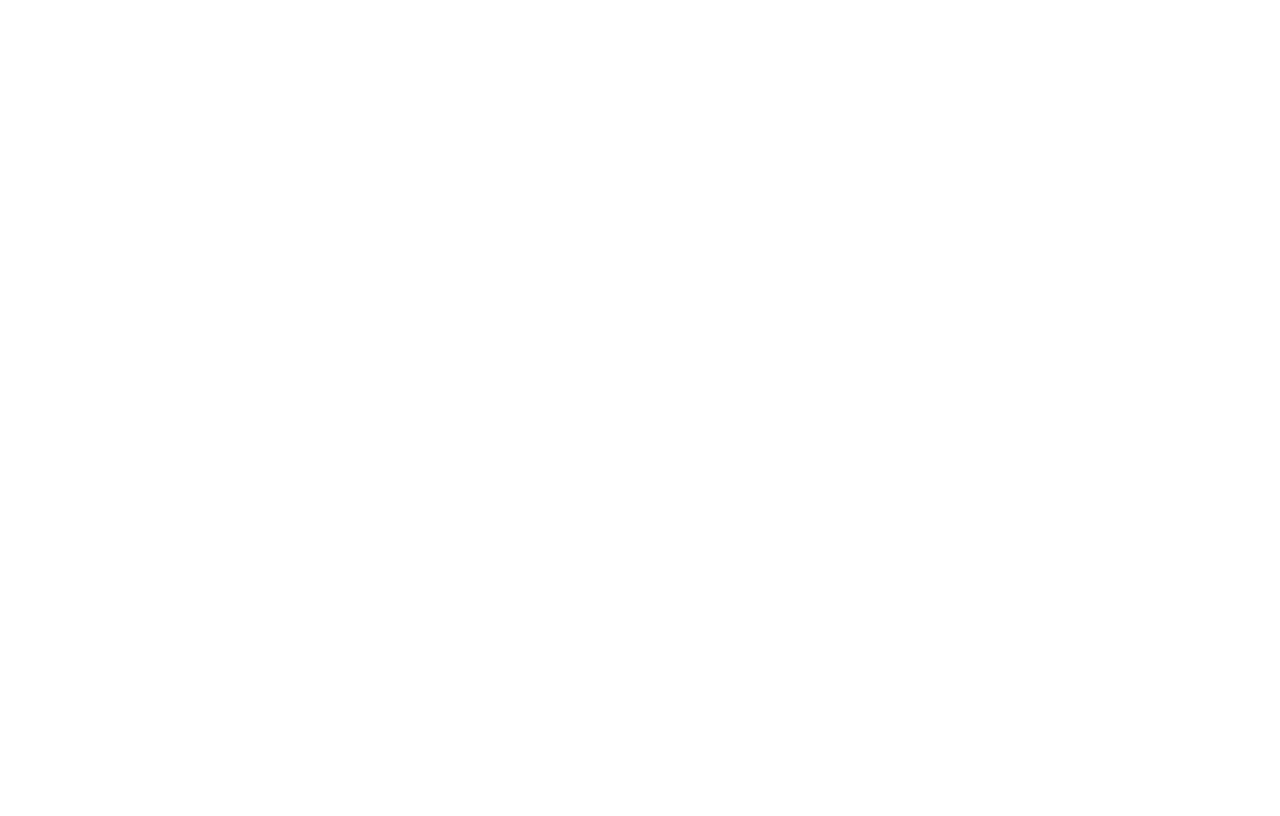
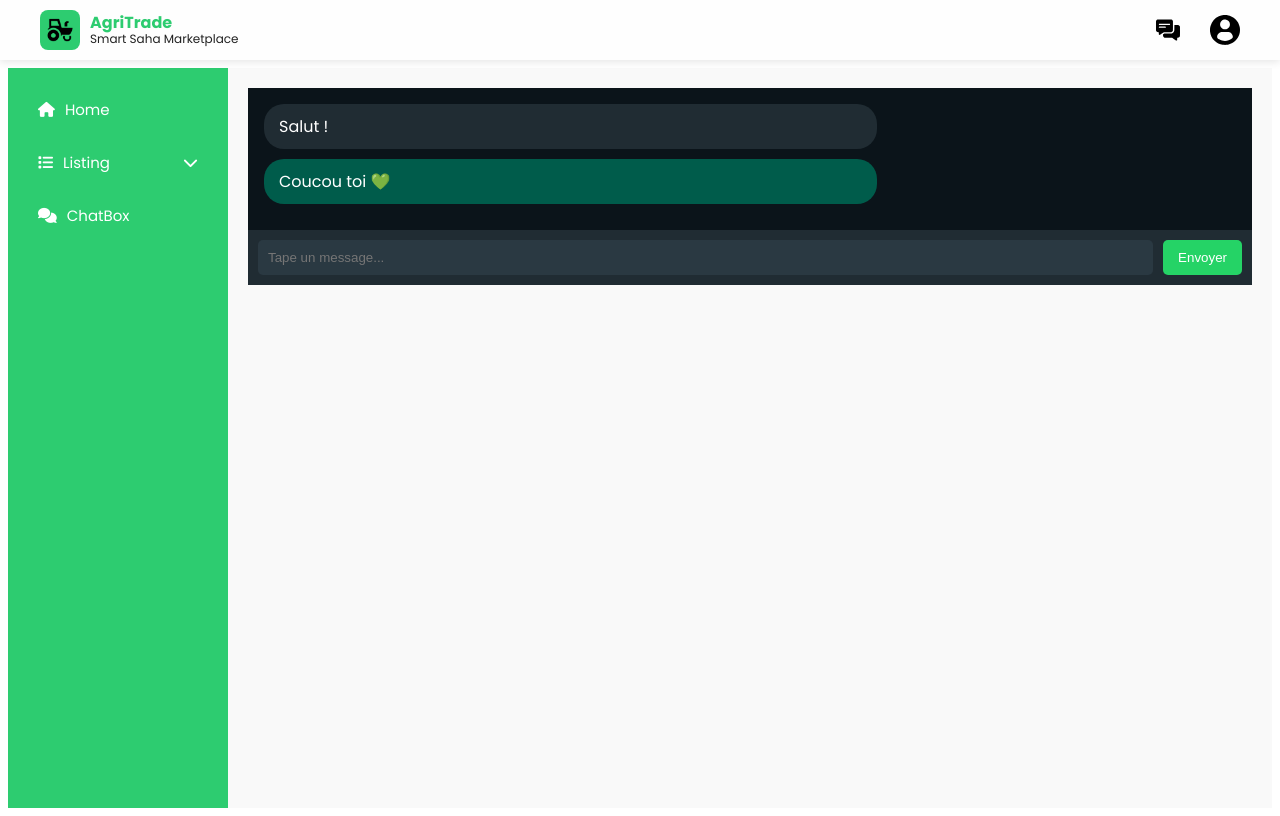
Before and after one commit to Ivontsoa-Gracia/marketplace-frontend, a Vue app: page /profil/enchere/chat in a window 1280 px wide. Before the commit this address had no page. Built offline with nearby package versions, Linux system fonts and the light colour scheme.

Commit message:
add interface chatbox

```diff
--- /dev/null
+++ b/src/components/molecules/marketplace/enchere/MSidebar.vue
@@ -0,0 +1,49 @@
+<template>
+    <div class="sidebar">
+      <h2>Discussions</h2>
+      <ul>
+        <li v-for="(contact, index) in contacts" :key="index" @click="selectContact(contact)">
+          {{ contact.name }}
+        </li>
+      </ul>
+    </div>
+  </template>
+
+  <script setup>
+  import { ref } from 'vue'
+
+  const contacts = ref([
+    { name: 'Alice' },
+    { name: 'Bob' },
+    { name: 'Gracia 💌' },
+  ])
+
+  const selectContact = (contact) => {
+    console.log('Contact sélectionné :', contact.name)
+  }
+  </script>
+
+  <style scoped>
+  .sidebar {
+    width: 300px;
+    background-color: #202c33;
+    padding: 1rem;
+    overflow-y: auto;
+  }
+  .sidebar h2 {
+    margin-top: 0;
+    color: #25d366;
+  }
+  .sidebar ul {
+    list-style: none;
+    padding: 0;
+  }
+  .sidebar li {
+    padding: 10px;
+    cursor: pointer;
+    border-bottom: 1px solid #2a3942;
+  }
+  .sidebar li:hover {
+    background-color: #2a3942;
+  }
+  </style>
--- a/src/components/molecules/marketplace/profil/MSidebar.vue
+++ b/src/components/molecules/marketplace/profil/MSidebar.vue
@@ -55,7 +55,7 @@
               </li>
 
               <li>
-                <router-link to="/chat" class="nav-link">
+                <router-link to="/profil/enchere/chat" class="nav-link">
                   <i class="fas fa-comments"></i> <span>ChatBox</span>
                 </router-link>
               </li>
--- /dev/null
+++ b/src/components/organics/marketplace/enchere/MessageBubble.vue
@@ -0,0 +1,32 @@
+<template>
+    <div :class="['bubble', sent ? 'sent' : 'received']">
+      {{ message }}
+    </div>
+  </template>
+
+  <script setup>
+  defineProps({
+    message: String,
+    sent: Boolean,
+  })
+  </script>
+
+  <style scoped>
+  .bubble {
+    max-width: 60%;
+    padding: 10px 15px;
+    border-radius: 20px;
+    margin-bottom: 10px;
+    word-break: break-word;
+  }
+  .sent {
+    background-color: #005c4b;
+    align-self: flex-end;
+    color: white;
+  }
+  .received {
+    background-color: #202c33;
+    align-self: flex-start;
+    color: white;
+  }
+  </style>
--- /dev/null
+++ b/src/components/pages/marketplace/enchere/PChat.vue
@@ -0,0 +1,72 @@
+<template>
+    <div class="chat">
+      <div class="messages">
+        <MessageBubble
+          v-for="(msg, i) in messages"
+          :key="i"
+          :message="msg.text"
+          :sent="msg.sent"
+        />
+      </div>
+
+      <div class="input-bar">
+        <input v-model="input" placeholder="Tape un message..." @keyup.enter="sendMessage" />
+        <button @click="sendMessage">Envoyer</button>
+      </div>
+    </div>
+  </template>
+
+  <script setup>
+  import { ref } from 'vue'
+  import MessageBubble from '../../../organics/marketplace/enchere/MessageBubble.vue';
+
+  const input = ref('')
+  const messages = ref([
+    { text: 'Salut !', sent: false },
+    { text: 'Coucou toi 💚', sent: true },
+  ])
+
+  const sendMessage = () => {
+    if (input.value.trim()) {
+      messages.value.push({ text: input.value, sent: true })
+      input.value = ''
+    }
+  }
+  </script>
+
+  <style scoped>
+  .chat {
+    flex: 1;
+    background-color: #0b141a;
+    display: flex;
+    flex-direction: column;
+    justify-content: space-between;
+  }
+  .messages {
+    flex: 1;
+    padding: 1rem;
+    overflow-y: auto;
+  }
+  .input-bar {
+    display: flex;
+    background-color: #202c33;
+    padding: 10px;
+  }
+  .input-bar input {
+    flex: 1;
+    padding: 10px;
+    border: none;
+    background-color: #2a3942;
+    color: white;
+    border-radius: 5px;
+  }
+  .input-bar button {
+    margin-left: 10px;
+    background-color: #25d366;
+    border: none;
+    padding: 10px 15px;
+    border-radius: 5px;
+    color: white;
+    cursor: pointer;
+  }
+  </style>
--- a/src/router/index.js
+++ b/src/router/index.js
@@ -8,6 +8,7 @@ import PListing from '../components/pages/marketplace/profil/PListing.vue';
 
 import PAddListing from '../components/pages/marketplace/profil/PAddListing.vue';
 import PAddProduct from '../components/pages/marketplace/profil/PAddProduct.vue';
+import PChat from '../components/pages/marketplace/enchere/PChat.vue';
 
 const routes = [
   { path: '/', name: 'home', component: PHome },
@@ -30,6 +31,11 @@ const routes = [
         path: 'product/add',
         name: 'add-product',
         component: PAddProduct
+      },
+      {
+        path: 'enchere/chat',
+        name: 'chat-enchere',
+        component: PChat
       }
     ]
 
```
